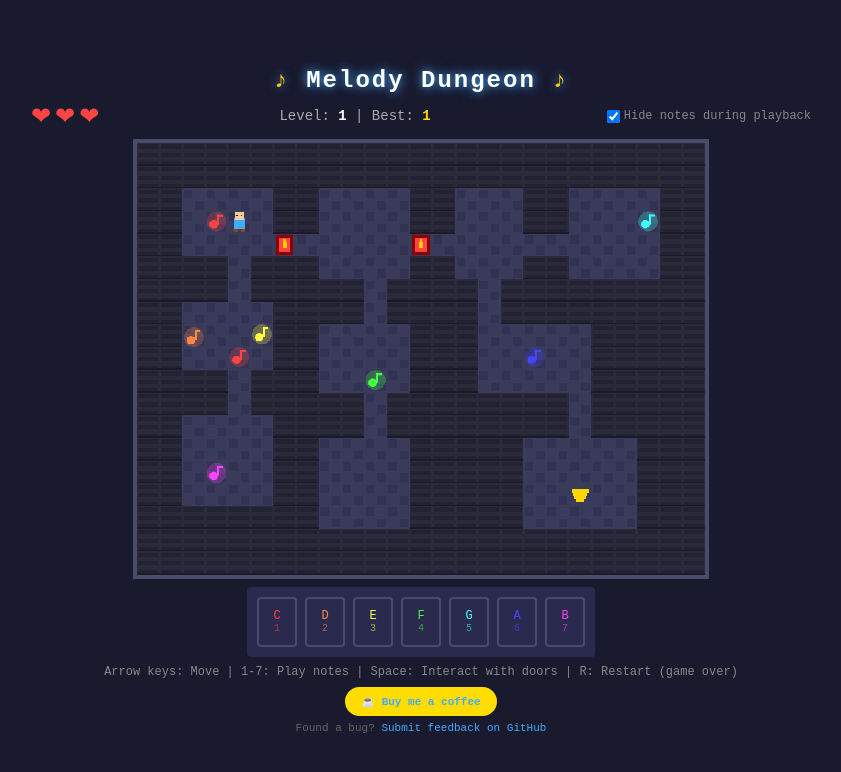
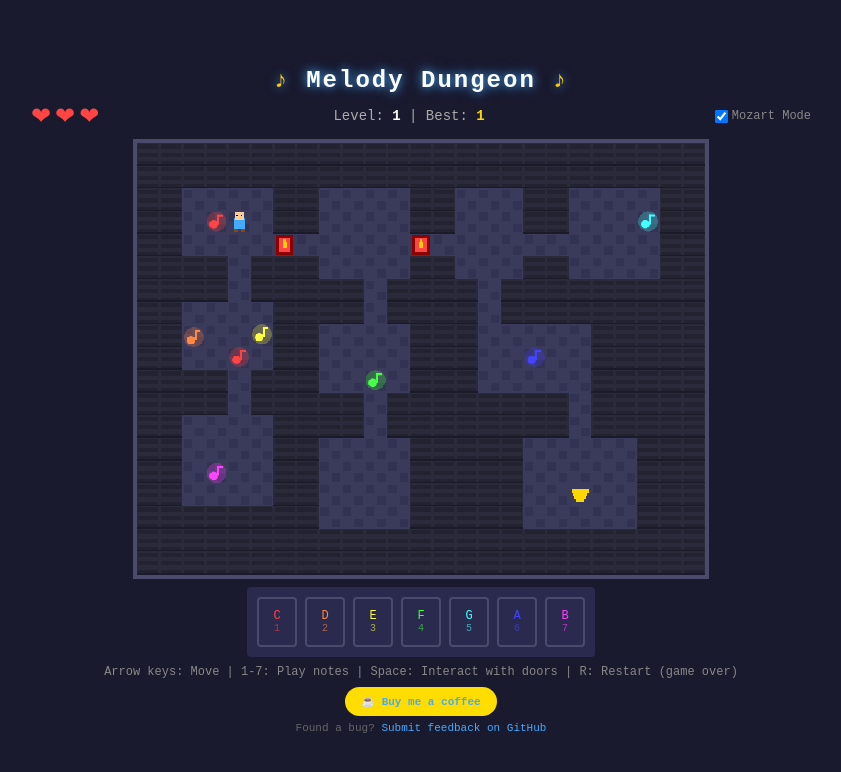
Before and after one commit to bufordeeds/melody-dungeon, a plain HTML site: page index.html in a window 1280 px wide. Shown: the whole page, without its empty margins (219-1060 px from the left). Drawn offline with Linux system fonts and the light colour scheme.

Commit message:
feat: Rename 'Hide notes during playback' to 'Mozart Mode' in settings panel

```diff
--- a/index.html
+++ b/index.html
@@ -392,7 +392,7 @@
             <div id="settingsPanel">
                 <label>
                     <input type="checkbox" id="hideNotesToggle" checked>
-                    Hide notes during playback
+                    Mozart Mode
                 </label>
             </div>
         </div>
```
